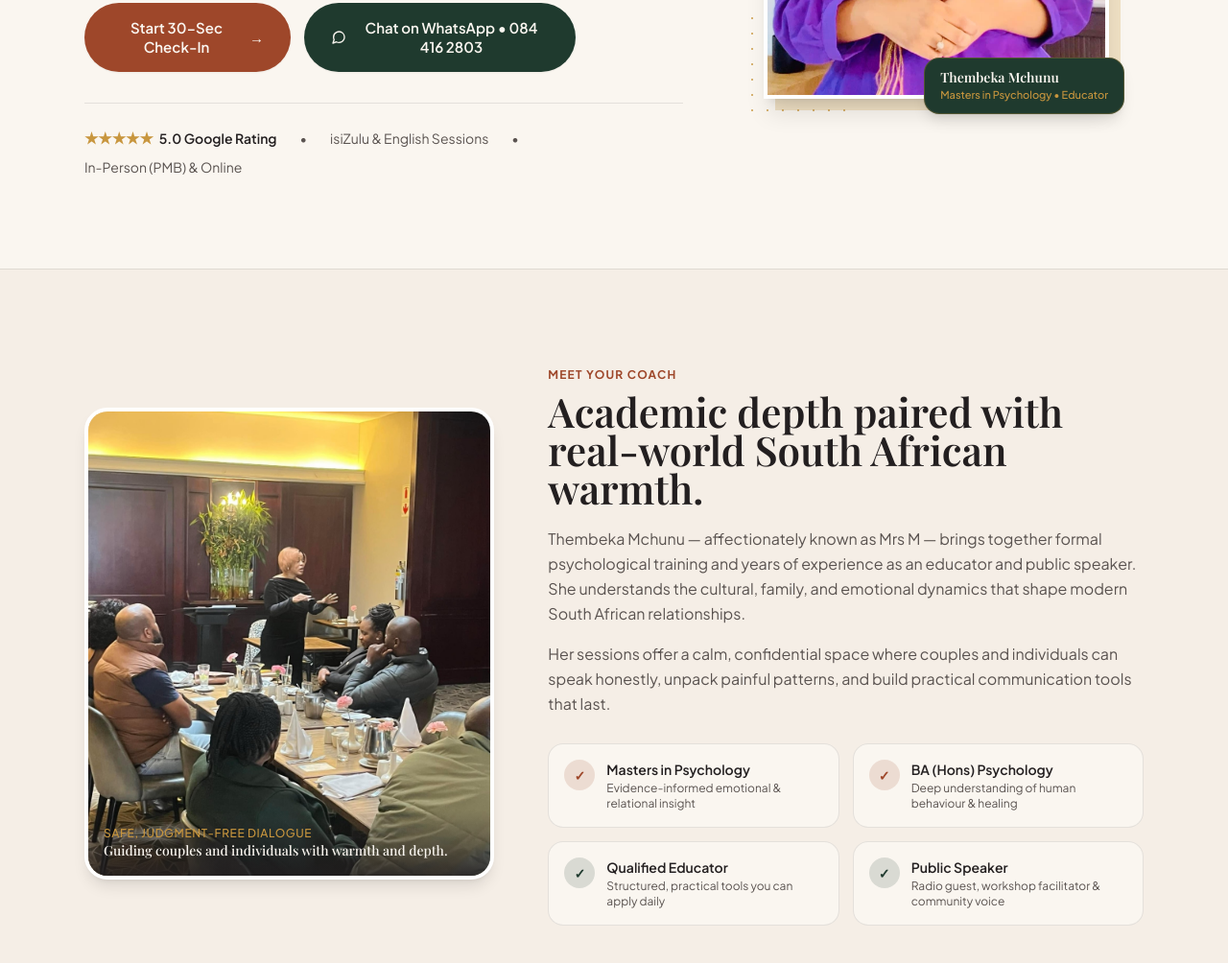
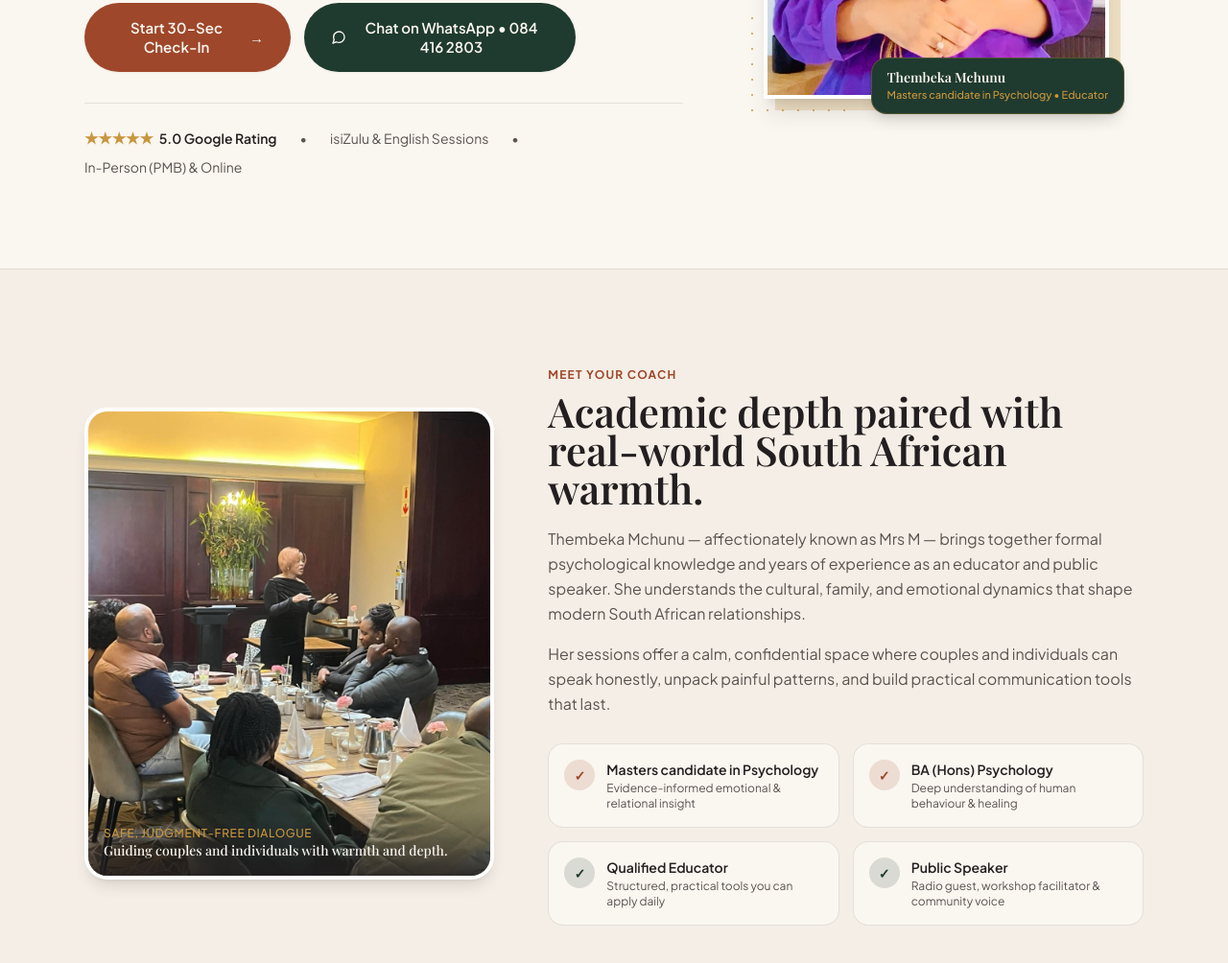
Before and after one commit to LimstarhShamase/relationship-building-with-mrsm, a plain HTML site: page index.html in a window 1280 px wide. Shown: the part 580-1584 px from the top of the page at 96% size. Drawn offline with nearby package versions, Linux system fonts and the light colour scheme; a web font is replaced by a local one.

Commit message:
Update qualifications from 'Masters in Psychology' to 'Masters candidate in Psychology'

```diff
--- a/index.html
+++ b/index.html
@@ -282,7 +282,7 @@
           <div class="p-4 rounded-2xl bg-cream border border-charcoal/10 flex items-start gap-3">
             <span class="w-8 h-8 rounded-full bg-terracotta/15 text-terracotta flex items-center justify-center font-bold text-sm shrink-0">✓</span>
             <div>
-              <h3 class="font-semibold text-sm text-charcoal" data-i18n="qual1Title">Masters in Psychology</h3>
+              <h3 class="font-semibold text-sm text-charcoal" data-i18n="qual1Title">Masters candidate in Psychology</h3>
               <p class="text-xs text-muted mt-0.5" data-i18n="qual1Sub">Evidence-informed emotional &amp; relational insight</p>
             </div>
           </div>
@@ -880,14 +880,14 @@
         trustRating: "5.0 Google Rating",
         trustLang: "isiZulu & English Sessions",
         trustMode: "In-Person (PMB) & Online",
-        heroCardSub: "Masters in Psychology • Educator",
+        heroCardSub: "Masters candidate in Psychology • Educator",
         aboutPhotoTag: "Safe, Judgment-Free Dialogue",
         aboutPhotoCaption: "Guiding couples and individuals with warmth and depth.",
         aboutEyebrow: "Meet Your Coach",
         aboutTitle: "Academic depth paired with real-world South African warmth.",
-        aboutP1: "Thembeka Mchunu — affectionately known as Mrs M — brings together formal psychological training and years of experience as an educator and public speaker. She understands the cultural, family, and emotional dynamics that shape modern South African relationships.",
+        aboutP1: "Thembeka Mchunu — affectionately known as Mrs M — brings together formal psychological knowledge and years of experience as an educator and public speaker. She understands the cultural, family, and emotional dynamics that shape modern South African relationships.",
         aboutP2: "Her sessions offer a calm, confidential space where couples and individuals can speak honestly, unpack painful patterns, and build practical communication tools that last.",
-        qual1Title: "Masters in Psychology",
+        qual1Title: "Masters candidate in Psychology ",
         qual1Sub: "Evidence-informed emotional & relational insight",
         qual2Title: "BA (Hons) Psychology",
         qual2Sub: "Deep understanding of human behaviour & healing",
```
